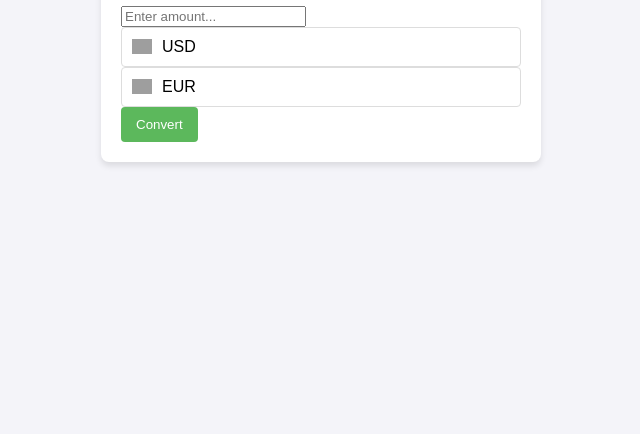
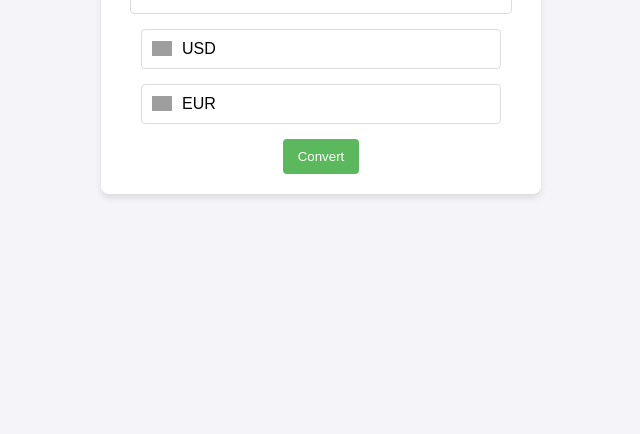
Before and after one commit to marcelocarvalh/conversormoedas, a plain HTML site: page index.html in a window 1280 px wide. Shown: the part 366-800 px from the top of the page, without its empty margins (319-959 px from the left). Drawn offline with Linux system fonts and the light colour scheme; grey boxes are pictures that could not be loaded.

Commit message:
alinhamentos dos elementos

```diff
--- a/index.html
+++ b/index.html
@@ -23,6 +23,9 @@
             padding: 20px;
             border-radius: 8px;
             box-shadow: 0 4px 6px rgba(0, 0, 0, 0.1);
+            display: flex;
+            flex-direction: column;
+            align-items: center;
         }
 
         h1 {
@@ -30,8 +33,25 @@
             color: #333;
         }
 
+        .converter-form {
+            width: 100%;
+            display: flex;
+            flex-direction: column;
+            gap: 15px;
+            align-items: center;
+        }
+
+        .converter-form input {
+            width: 90%;
+            padding: 10px;
+            border: 1px solid #ddd;
+            border-radius: 4px;
+            font-size: 1rem;
+        }
+
         .dropdown {
             position: relative;
+            width: 90%;
         }
 
         .dropdown-selected {
```
